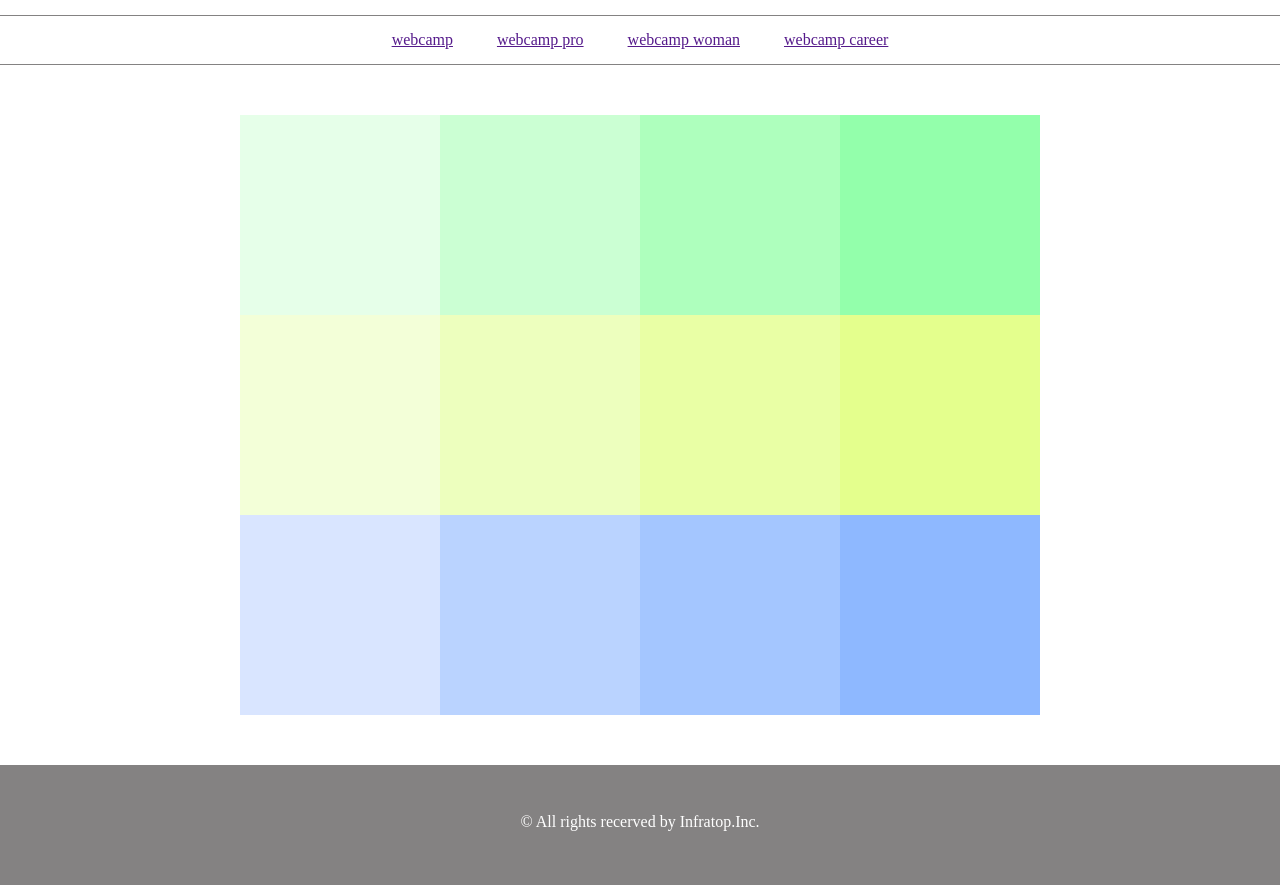
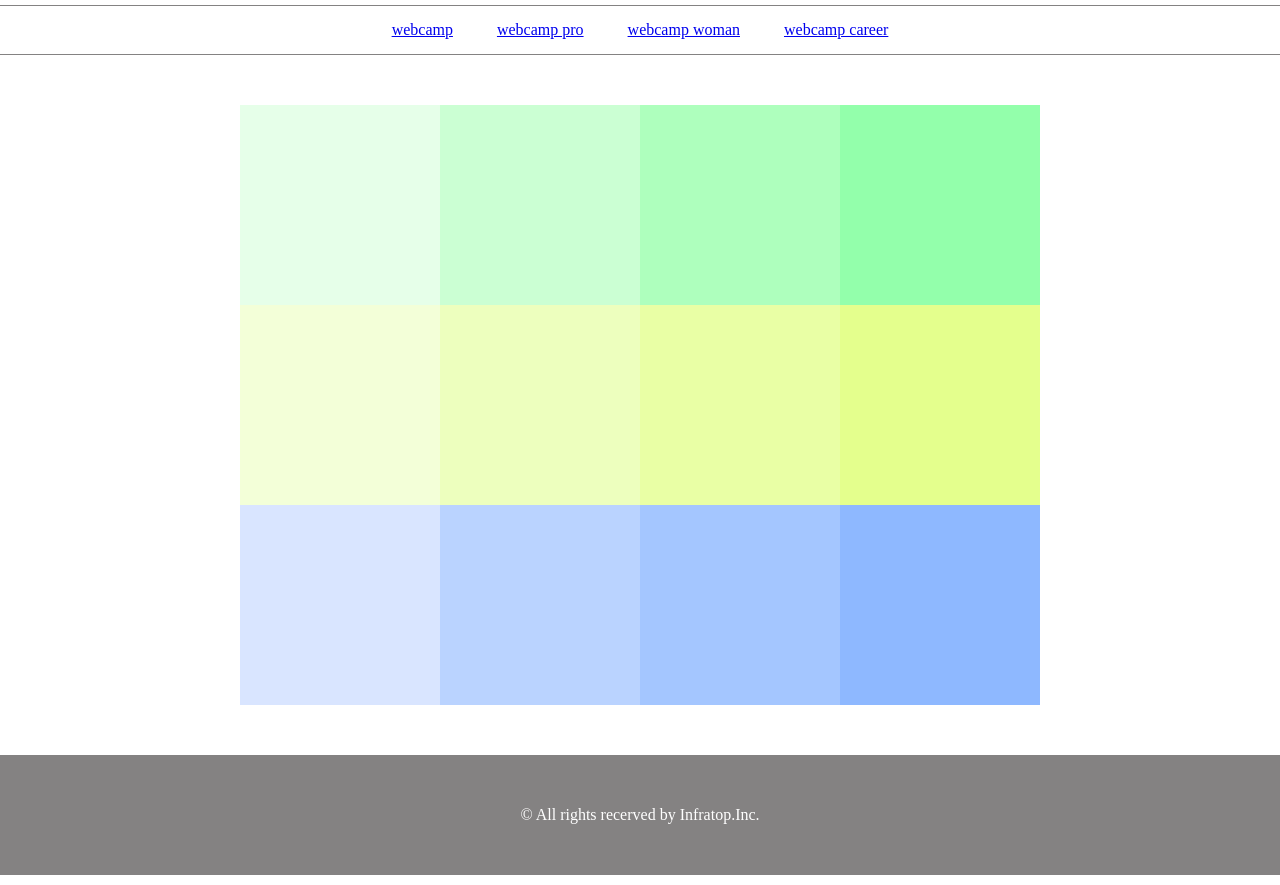
Before and after one commit to kensei1016/chapter1-5_exercise, a plain HTML site: page index.html in a window 1280 px wide. Shown: the part 72-957 px from the top of the page. Drawn offline with Linux system fonts and the light colour scheme.

Commit message:
[Update] 回答例を参考に修正

```diff
--- a/index.html
+++ b/index.html
@@ -1,5 +1,5 @@
 <!DOCTYPE html>
-<html>
+<html lang="ja">
 <head>
   <meta charset="UTF-8">
   <link rel="stylesheet" href="style.css">
@@ -7,16 +7,16 @@
 </head>
 <body>
   <header>
-    <h1>
-      <a href="">infratop</a>
+    <h1 class="headline">
+      <a href="http://infratop.jp/">infratop</a>
     </h1>
   </header>
   <nav>
     <ul class="nav-list">
-      <li class="nav-list-item"><a href="">webcamp</a></li>
-      <li class="nav-list-item"><a href="">webcamp pro</a></li>
-      <li class="nav-list-item"><a href="">webcamp woman</a></li>
-      <li class="nav-list-item"><a href="">webcamp career</a></li>
+      <li class="nav-list-item"><a href="http://web-camp.io/">webcamp</a></li>
+      <li class="nav-list-item"><a href="http://web-camp.io/pro/">webcamp pro</a></li>
+      <li class="nav-list-item"><a href="http://web-camp.io/woman/">webcamp woman</a></li>
+      <li class="nav-list-item"><a href="http://web-camp.io/career/">webcamp career</a></li>
     </ul>
   </nav>
   <div class="main clearfix">
@@ -34,7 +34,7 @@
     <div class="main-item-12"></div>
   </div>
   <footer>
-    <p>© All rights recerved by Infratop.Inc.</p>
+    <p class="fotter-text">© All rights recerved by Infratop.Inc.</p>
   </footer>
 </body>
 </html>
--- a/style.css
+++ b/style.css
@@ -12,31 +12,31 @@
 
 header {
     width: 100%;
-    height: 88px;
     padding: 20px 0;
-    border-bottom: 1px solid #848282;
     text-align: center;
 }
 
-nav {
-    border-bottom: 1px solid #848282;
+header .headline {
+    font-size: 32px;
 }
 
 .nav-list {
     text-align: center;
+    padding: 15px 0;
+    margin: 0 auto;
+    border-bottom: 1px solid #848282;
+    border-top: 1px solid #848282;
 }
 
 .nav-list-item {
     list-style: none;
     display: inline-block;
-    margin: 15px 20px;
+    margin: 0 20px;
 }
 
 .main {
     width: 800px;
-    height: 700px;
-    padding: 50px 0;
-    margin: 0 auto;
+    margin: 50px auto;
 }
 
 .main > div {
@@ -97,8 +97,12 @@ nav {
 footer {
     width: 100%;
     height: 120px;
-    padding: 48px 0;
+
+    text-align: center;
     background-color: #848282;
+}
+
+.fotter-text {
+    line-height: 120px;
     color: #fff;
-    text-align: center;
 }
```
